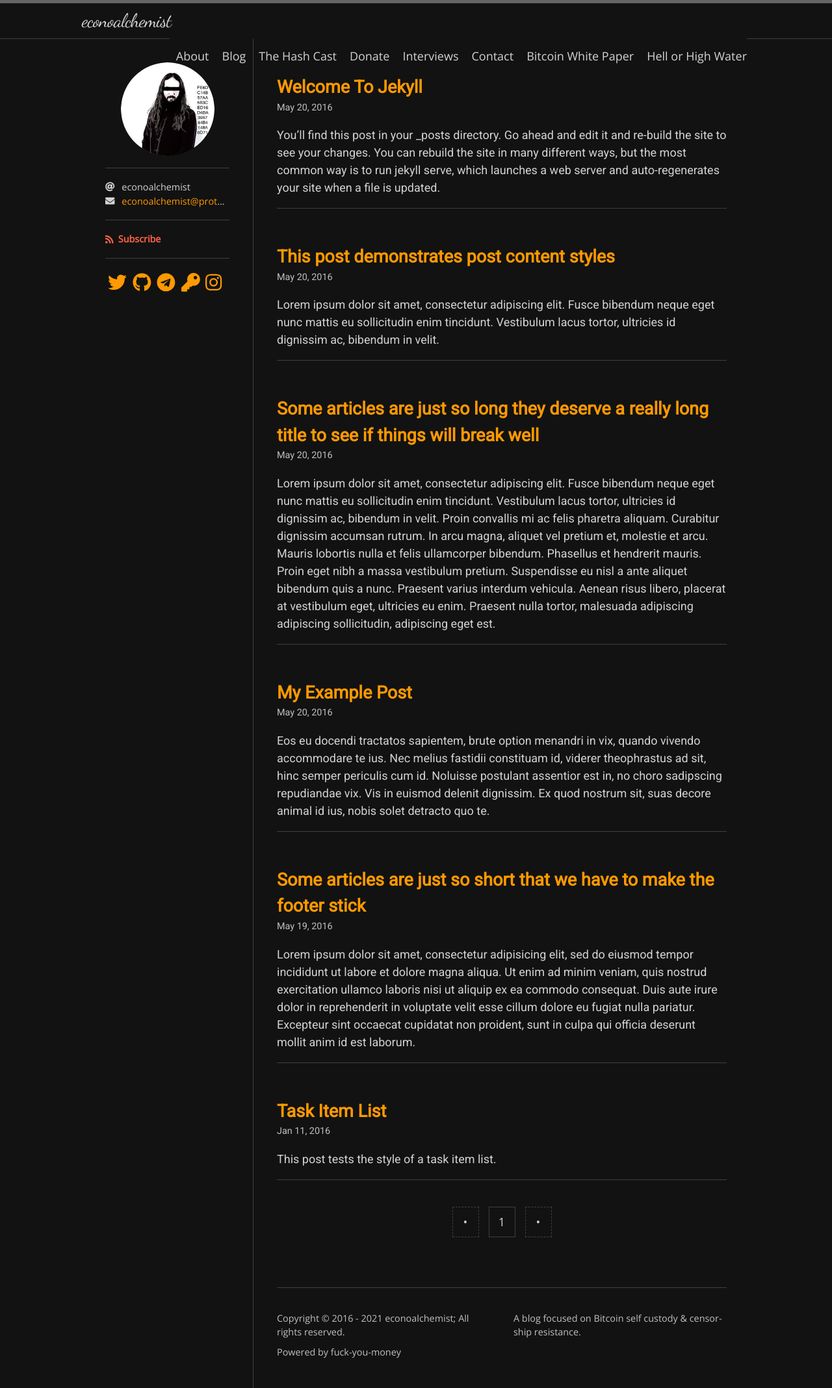
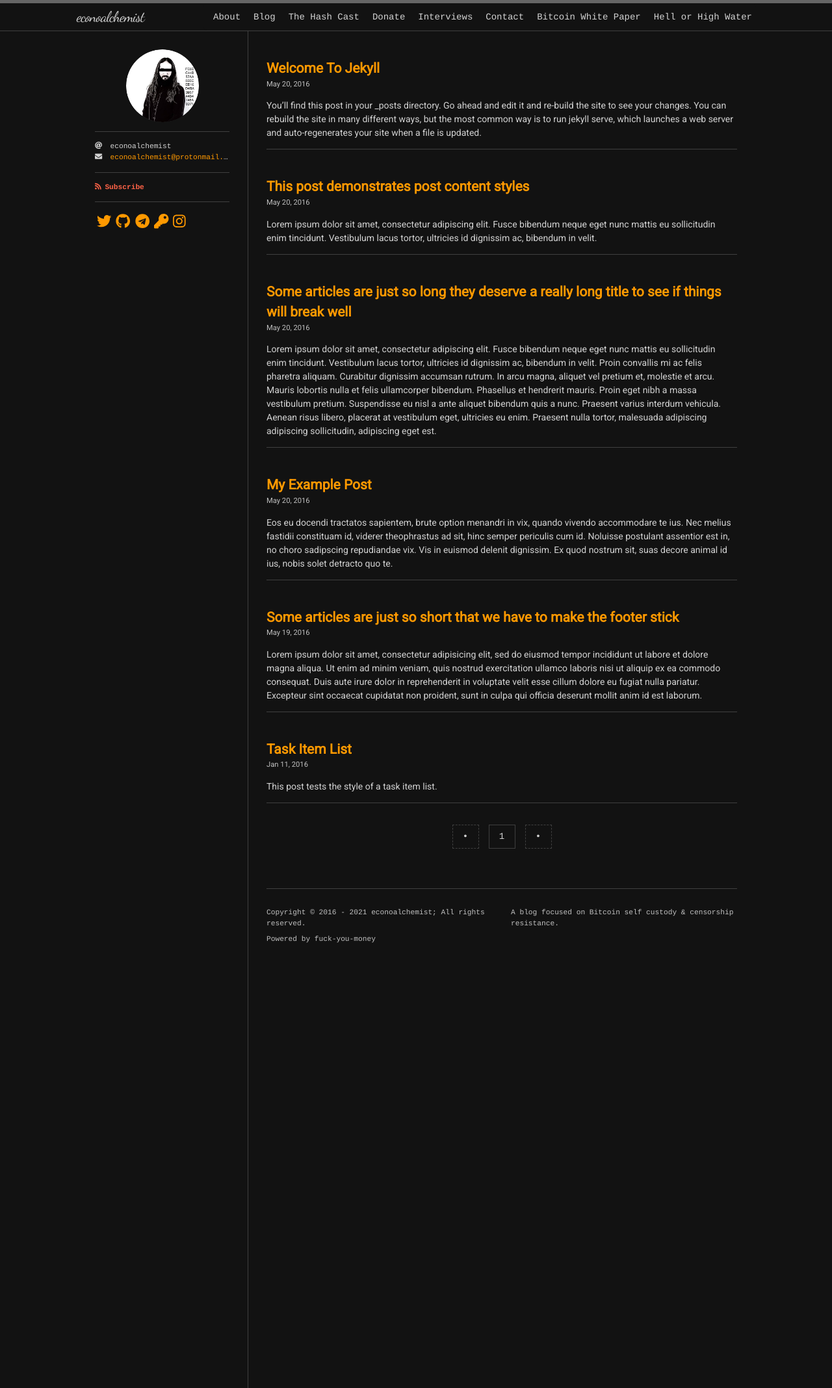
Before and after one commit to econoalchemist/econoalchemist.github.io, a Jekyll site: the page built from index.html, in a window 1280 px wide. Shown: the whole page at 65% size. Built offline with Jekyll 4.4.1, drawn with Linux system fonts in a browser that asks for light colours; nearby versions of some CDN libraries; some web fonts are replaced; the list of posts is cut into pages by our own code.

Commit message:
Update variables.scss

```diff
--- a/_sass/hamilton/variables.scss
+++ b/_sass/hamilton/variables.scss
@@ -1,10 +1,10 @@
 // Fonts
-$base-font-family: "Open Sans" !default;
+$base-font-family: "Courier" !default;
 $reading-font-family: "Roboto Slab", "Noto Serif SC", "Noto Serif TC" !default;
 $headline-font-family: Roboto, "Noto Sans SC", "Noto Sans TC" !default;
 $code-font-family:  Inconsolata !default;
 $handwriting-font-family: "Dancing Script", "Ma Shan Zheng" !default;
-$base-font-size:    18px !default;
+$base-font-size:    14px !default;
 $base-line-height:  1.5 !default;
 
 // Layouts
```
